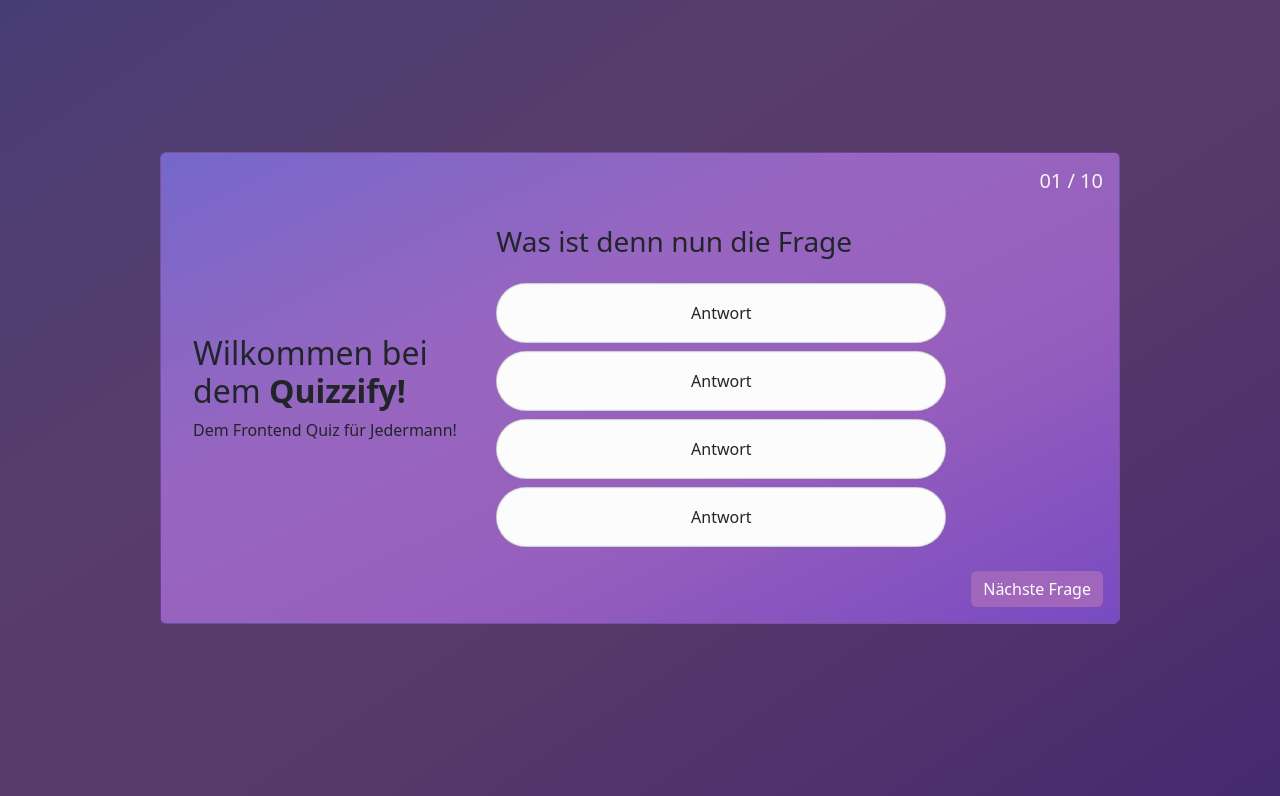
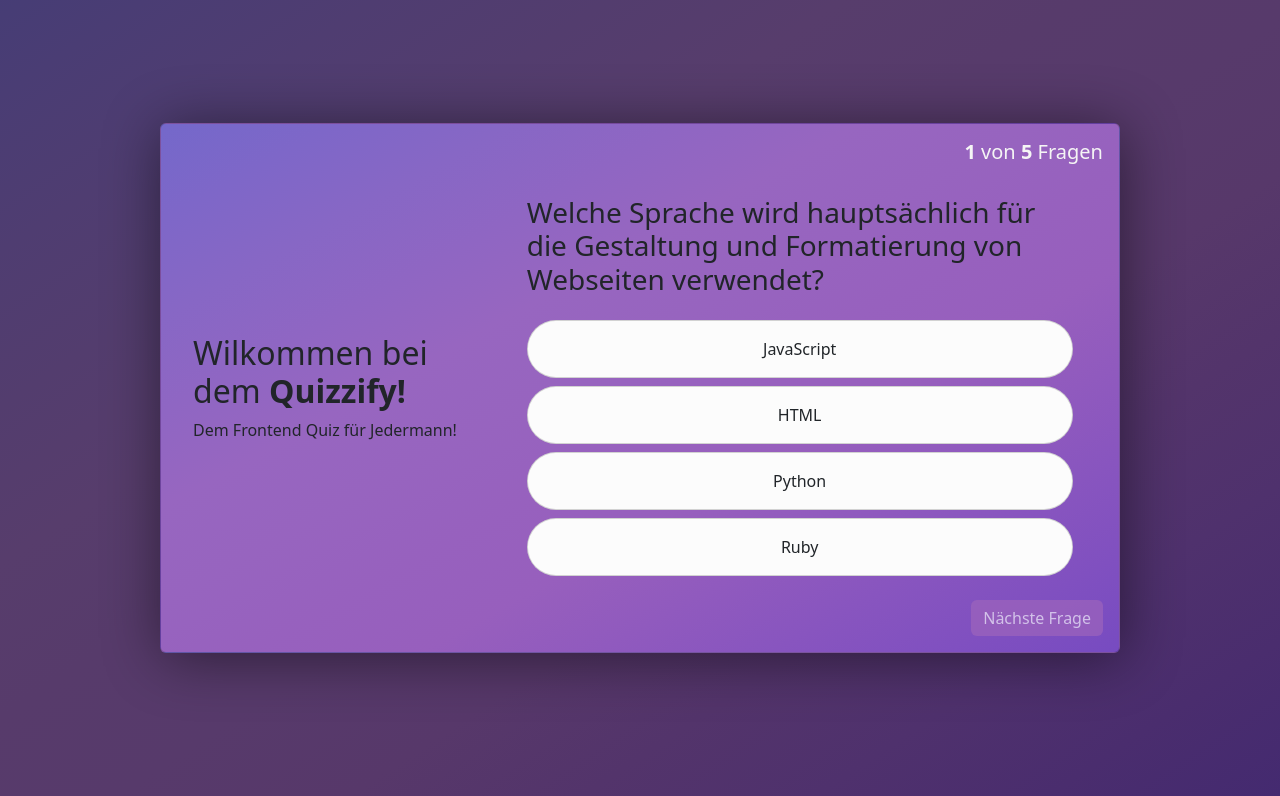
Before and after one commit to bjoernwenderoth/Quizzify-QuizApp, a plain HTML site: page index.html in a window 1280 px wide. Shown: the part 60-856 px from the top of the page. Drawn offline with nearby package versions, Linux system fonts and the light colour scheme.

Commit message:
first functions

```diff
--- a/index.html
+++ b/index.html
@@ -17,7 +17,7 @@
         crossorigin="anonymous"></script>
 </head>
 
-<body>
+<body onload="init()">
 
     <nav class="navbar bg-body-tertiary">
         <div class="container-fluid">
@@ -37,30 +37,34 @@
                 </div>
                 <div class="col-md-8">
                     <div class="card-body">
-                        <h5 class="card-title">01 / 10</h5>
-                        <h3>Was ist denn nun die Frage</h3>
+                        <h5 class="card-title"><b>1</b> von <b id="all-questions"></b> Fragen</h5>
+
+                        <div class="d_flex_c_c">
+                            <h3 id="question-text"></h3>
                             <div class="card border-radius">
-                            <div class="card-body answer">
-                                Antwort
+                                <div id="answer_1" class="card-body answer" onclick="answer('answer_1')">
+
                                 </div>
                             </div>
                             <div class="card border-radius">
-                            <div class="card-body answer">
-                                Antwort
+                                <div id="answer_2" class="card-body answer" onclick="answer('answer_2')">
+
                                 </div>
                             </div>
                             <div class="card border-radius">
-                            <div class="card-body answer">
-                                Antwort
+                                <div id="answer_3" class="card-body answer" onclick="answer('answer_3')">
+
                                 </div>
                             </div>
                             <div class="card border-radius">
-                            <div class="card-body answer">
-                                Antwort
+                                <div id="answer_4" class="card-body answer" onclick="answer('answer_4')">
+
                                 </div>
                             </div>
+
+                        </div>
                         <div class="button-position-right">
-                            <button type="button" class="btn btn-secondary bgcolor-6A4CA4">Nächste Frage</button>
+                            <button onclick="nextQuestion()" id="next-button" disabled type="button" class="btn btn-secondary bgcolor-6A4CA4">Nächste Frage</button>
                         </div>
                     </div>
                 </div>
--- a/script.js
+++ b/script.js
@@ -0,0 +1,80 @@
+let questions = [
+    {
+        "question": "Welche Sprache wird hauptsächlich für die Gestaltung und Formatierung von Webseiten verwendet?",
+        "answer1": "JavaScript",
+        "answer2": "HTML",
+        "answer3": "Python",
+        "answer4": "Ruby",
+        "right_answer": 2
+    },
+    {
+        "question": "Welches Element wird verwendet, um Überschriften in HTML-Dokumenten darzustellen?",
+        "answer1": "<header>",
+        "answer2": "<title>",
+        "answer3": "<h1>",
+        "answer4": "<bold>",
+        "right_answer": 3
+    },
+    {
+        "question": "Welches der folgenden wird verwendet, um Styles auf HTML-Elemente anzuwenden?",
+        "answer1": "XML",
+        "answer2": "JSON",
+        "answer3": "CSS",
+        "answer4": "SQL",
+        "right_answer": 3
+    },
+    {
+        "question": "Welches Framework wird oft für die Erstellung von interaktiven Benutzeroberflächen im Frontend verwendet und ist eine JavaScript-Bibliothek?",
+        "answer1": "Bootstrap",
+        "answer2": "jQuery",
+        "answer3": "Django",
+        "answer4": "React",
+        "right_answer": 1
+    },
+    {
+        "question": "Welche der folgenden Optionen wird verwendet, um die Schriftgröße in CSS anzupassen?",
+        "answer1": "font-weight",
+        "answer2": "text-align",
+        "answer3": "font-size",
+        "answer4": "line-height",
+        "right_answer": 3
+    }
+]
+
+
+let currentQuestion = 0;
+
+function init() {
+    document.getElementById('all-questions').innerHTML = questions.length;
+    showQuestion();
+}
+
+function showQuestion() {
+    let question = questions[currentQuestion];
+    document.getElementById('question-text').innerHTML = question['question'];
+    document.getElementById('answer_1').innerHTML = question['answer1'];
+    document.getElementById('answer_2').innerHTML = question['answer2'];
+    document.getElementById('answer_3').innerHTML = question['answer3'];
+    document.getElementById('answer_4').innerHTML = question['answer4'];
+
+}
+
+function answer(selection) {
+    let question = questions[currentQuestion];
+    let selectedQuestionNumber = selection.slice(-1);
+    let idOfRightAnswer = `answer_${question['right_answer']}`;
+
+    if (selectedQuestionNumber == question['right_answer']) {
+        document.getElementById(selection).parentNode.classList.add('bg-success');
+    } else {
+        document.getElementById(selection).parentNode.classList.add('bg-danger');
+        document.getElementById(idOfRightAnswer).parentNode.classList.add('bg-success');
+    }
+    document.getElementById('next-button').disabled = false;
+}
+
+function nextQuestion() {
+
+    currentQuestion++;
+    showQuestion();
+}
--- a/style.css
+++ b/style.css
@@ -8,7 +8,7 @@ body {
     display: flex;
     justify-content: center;
     align-items: center;
-
+    filter: drop-shadow(2px 5px 29px rgba(0, 0, 0, 0.484));
 }
 
 .border-radius {
@@ -24,7 +24,8 @@ body {
 }
 
 .card {
-    width: 450px;
+    width: 90%;
+    background-color: none !important;
 }
 
 .card-title {
@@ -35,6 +36,7 @@ body {
 
 h3 {
     margin-bottom: 1.5rem !important;
+    width: 90%;
 }
 
 .card-style {
@@ -53,12 +55,12 @@ h3 {
     display: flex;
     justify-content: center;
     background-color: rgba(245, 245, 245, 0.295);
-    cursor: pointer;
-    border: 1px solid whitesmoke;
+
 }
 
 .answer:hover {
-    border: 1px solid grey;
+    cursor: pointer;
+    background-color: #7c68ee30;
 }
 
 .bgcolor-6A4CA4 {
@@ -76,3 +78,14 @@ h3 {
     display: flex;
     justify-content: end;
 }
+
+.d_flex_c_c {
+    display: flex;
+    flex-direction: column;
+    justify-content: center;
+    align-items: center;
+}
+
+.bg-success, .bg-danger {
+    color: whitesmoke !important;
+}
```
Also changed, not shown: 1 other file. Lines whose indentation alone changed are shown as unchanged.
